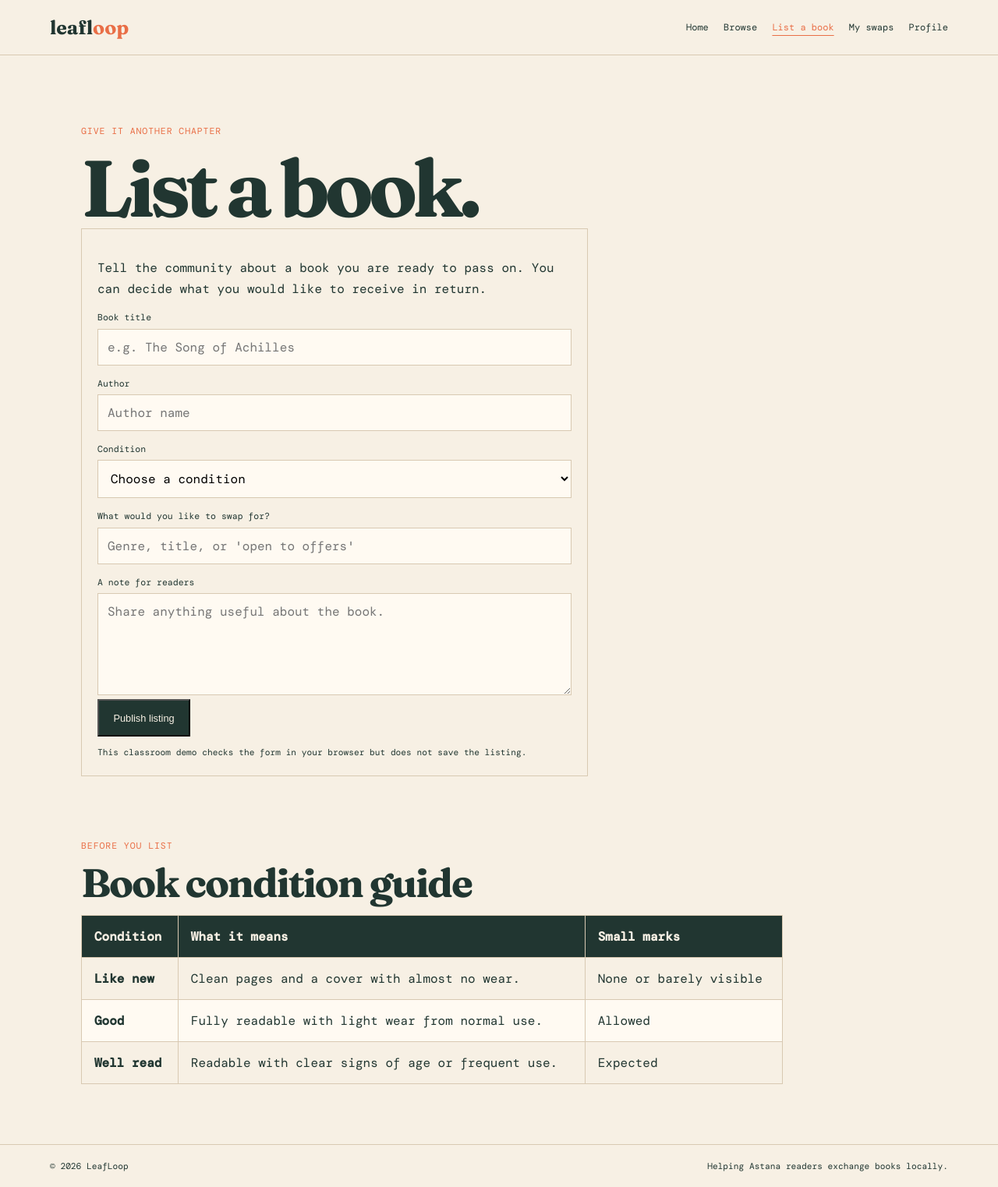
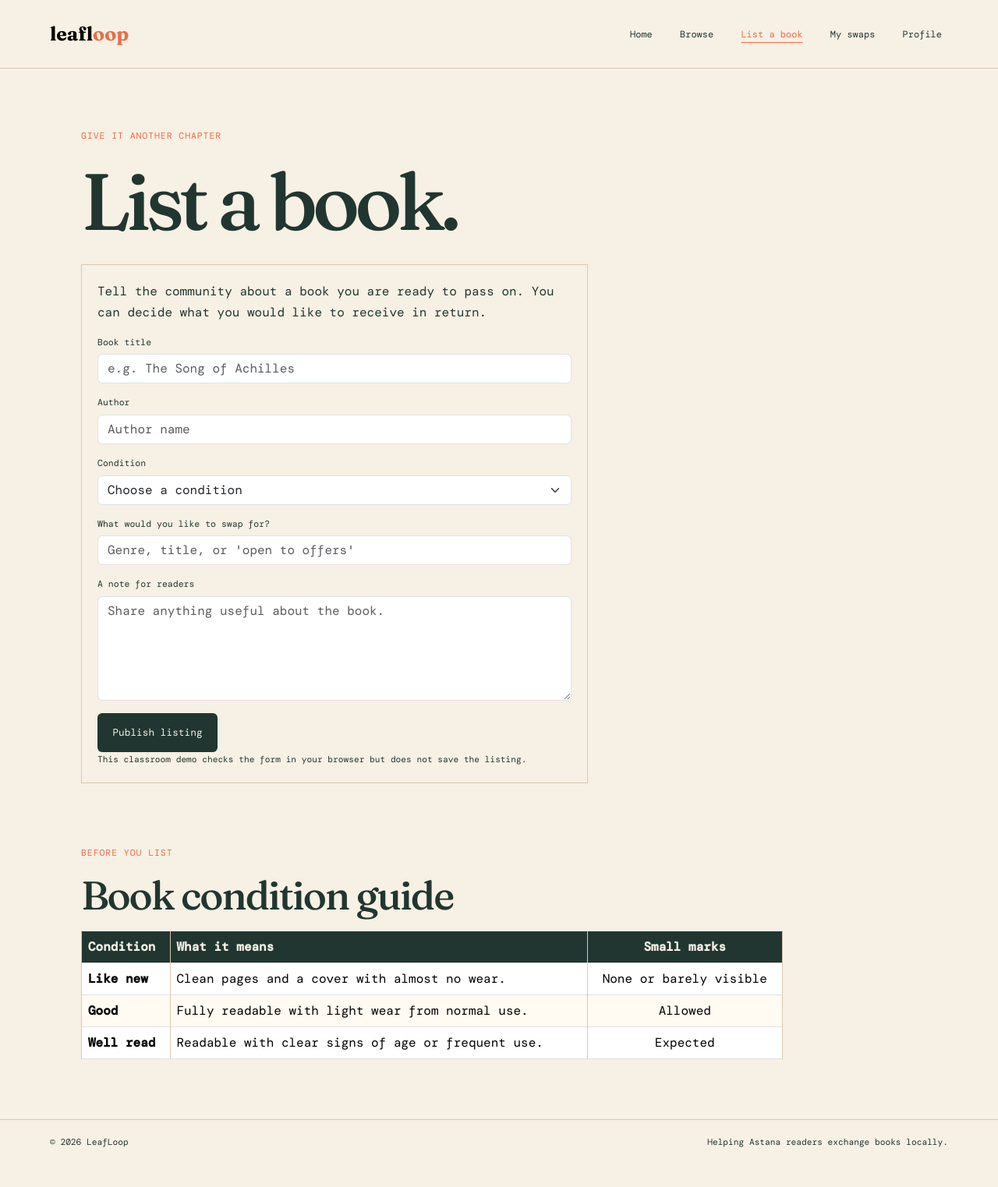
Before and after one commit to iuve1n/Midterm_Project_Web.github.io, a plain HTML site: page list-book.html in a window 1280 px wide. Shown: the whole page at 78% size. After the commit the page ends 1493 px from the top, so only its background shows below. Drawn offline with nearby package versions, Linux system fonts and the light colour scheme.

Commit message:
Build the layouts with Bootstrap

```diff
--- a/list-book.html
+++ b/list-book.html
@@ -5,37 +5,45 @@
   <meta name="viewport" content="width=device-width, initial-scale=1.0">
   <meta name="description" content="List a book for exchange with the LeafLoop community.">
   <title>List a book | LeafLoop</title>
+  <link rel="stylesheet" href="vendor/bootstrap/css/bootstrap.min.css">
   <link rel="stylesheet" href="styles.css">
 </head>
 <body>
   <a class="skip-link" href="#main-content">Skip to main content</a>
 
-  <header class="site-header">
-    <a class="brand" href="index.html">leaf<span>loop</span></a>
-    <nav class="site-nav" aria-label="Main navigation">
-      <a href="index.html">Home</a>
-      <a href="browse.html">Browse</a>
-      <a class="active" href="list-book.html" aria-current="page">List a book</a>
-      <a href="swaps.html">My swaps</a>
-      <a href="profile.html">Profile</a>
+  <header class="site-header navbar navbar-expand-lg">
+    <div class="container-fluid px-0">
+      <a class="brand navbar-brand" href="index.html">leaf<span>loop</span></a>
+      <button class="navbar-toggler" type="button" data-bs-toggle="collapse" data-bs-target="#main-navigation" aria-controls="main-navigation" aria-expanded="false" aria-label="Open navigation">
+        <span class="navbar-toggler-icon"></span>
+      </button>
+      <nav class="collapse navbar-collapse" id="main-navigation" aria-label="Main navigation">
+        <ul class="site-nav navbar-nav ms-auto">
+          <li class="nav-item"><a class="nav-link" href="index.html">Home</a></li>
+          <li class="nav-item"><a class="nav-link" href="browse.html">Browse</a></li>
+          <li class="nav-item"><a class="nav-link active" href="list-book.html" aria-current="page">List a book</a></li>
+          <li class="nav-item"><a class="nav-link" href="swaps.html">My swaps</a></li>
+          <li class="nav-item"><a class="nav-link" href="profile.html">Profile</a></li>
+        </ul>
       </nav>
+    </div>
   </header>
 
-  <main id="main-content">
+  <main class="container" id="main-content">
     <p class="eyebrow">Give it another chapter</p>
     <h1>List a book.</h1>
 
-    <section class="form-panel list-form" aria-label="Book listing form">
+    <section class="form-panel list-form mt-4" aria-label="Book listing form">
       <p>Tell the community about a book you are ready to pass on. You can decide what you would like to receive in return.</p>
       <form action="list-book.html" method="get">
         <label for="title">Book title</label>
-        <input id="title" name="title" type="text" placeholder="e.g. The Song of Achilles" required>
+        <input class="form-control" id="title" name="title" type="text" placeholder="e.g. The Song of Achilles" required>
 
         <label for="author">Author</label>
-        <input id="author" name="author" type="text" placeholder="Author name" required>
+        <input class="form-control" id="author" name="author" type="text" placeholder="Author name" required>
 
         <label for="book-condition">Condition</label>
-        <select id="book-condition" name="condition" required>
+        <select class="form-select" id="book-condition" name="condition" required>
           <option value="">Choose a condition</option>
           <option value="like-new">Like new</option>
           <option value="good">Good</option>
@@ -43,12 +51,12 @@
         </select>
 
         <label for="wanted">What would you like to swap for?</label>
-        <input id="wanted" name="wanted" type="text" placeholder="Genre, title, or 'open to offers'" required>
+        <input class="form-control" id="wanted" name="wanted" type="text" placeholder="Genre, title, or 'open to offers'" required>
 
         <label for="note">A note for readers</label>
-        <textarea id="note" name="note" rows="5" placeholder="Share anything useful about the book."></textarea>
+        <textarea class="form-control" id="note" name="note" rows="5" placeholder="Share anything useful about the book."></textarea>
 
-        <button class="button" type="submit">Publish listing</button>
+        <button class="button btn mt-3" type="submit">Publish listing</button>
         <p class="form-note">This classroom demo checks the form in your browser but does not save the listing.</p>
       </form>
     </section>
@@ -56,38 +64,41 @@
     <section class="condition-guide" aria-labelledby="condition-guide-title">
       <p class="eyebrow">Before you list</p>
       <h2 id="condition-guide-title">Book condition guide</h2>
-      <table>
+      <div class="table-responsive">
+        <table class="table table-bordered align-middle mb-0">
           <thead>
             <tr>
               <th scope="col">Condition</th>
               <th scope="col">What it means</th>
-            <th scope="col">Small marks</th>
+              <th class="text-center" scope="col">Small marks</th>
             </tr>
           </thead>
           <tbody>
             <tr>
               <th scope="row">Like new</th>
               <td>Clean pages and a cover with almost no wear.</td>
-            <td>None or barely visible</td>
+              <td class="text-center">None or barely visible</td>
             </tr>
             <tr>
               <th scope="row">Good</th>
               <td>Fully readable with light wear from normal use.</td>
-            <td>Allowed</td>
+              <td class="text-center">Allowed</td>
             </tr>
             <tr>
               <th scope="row">Well read</th>
               <td>Readable with clear signs of age or frequent use.</td>
-            <td>Expected</td>
+              <td class="text-center">Expected</td>
             </tr>
           </tbody>
         </table>
+      </div>
     </section>
   </main>
 
-  <footer class="site-footer">
+  <footer class="site-footer container-fluid">
     <span>© 2026 LeafLoop</span>
     <span>Helping Astana readers exchange books locally.</span>
   </footer>
+  <script src="vendor/bootstrap/js/bootstrap.bundle.min.js"></script>
 </body>
 </html>
--- a/styles.css
+++ b/styles.css
@@ -67,20 +67,24 @@ a:focus-visible, button:focus-visible, input:focus-visible, select:focus-visible
     flex-wrap: wrap;
     gap: 1.2rem;
     justify-content: flex-end;
+    list-style: none;
+    margin: 0;
+    padding: 0;
 }
 
 .site-nav a {
+    color: var(--ink);
     font-size: .75rem;
     text-decoration: none;
 }
 
-.site-nav a:hover, .site-nav .active {
+.site-nav .nav-link:hover, .site-nav .nav-link.active {
     color: var(--orange);
     text-decoration: underline;
     text-underline-offset: .35rem;
 }
 
-main {
+main.container {
     margin: 0 auto;
     max-width: 1200px;
     padding: clamp(2.5rem, 6vw, 5.5rem) clamp(1.25rem, 5vw, 5rem);
@@ -88,13 +92,14 @@ main {
 
 h1, h2, h3 {
     font-family: Fraunces, serif;
-    line-height: 1;
+    line-height: 1.12;
+    overflow-wrap: anywhere;
 }
 
 h1 {
     font-size: clamp(3.3rem, 8vw, 7rem);
     letter-spacing: -.06em;
-    margin: 0;
+    margin: 0 0 1rem;
 }
 
 h2 {
@@ -132,6 +137,7 @@ p {
     font-size: .8rem;
     padding: .9rem 1.15rem;
     text-decoration: none;
+    white-space: normal;
 }
 
 .button:hover {
@@ -147,7 +153,7 @@ p {
 .hero {
     display: grid;
     gap: 3rem;
-    grid-template-columns: 1.2fr .8fr;
+    grid-template-columns: minmax(0, 1.2fr) minmax(0, .8fr);
     min-height: 470px;
 }
 
@@ -171,7 +177,7 @@ p {
 .stats, .book-grid {
     display: grid;
     gap: 1rem;
-    grid-template-columns: repeat(3, 1fr);
+    grid-template-columns: repeat(3, minmax(0, 1fr));
     margin-top: 2rem;
 }
 
@@ -216,10 +222,14 @@ p {
     text-transform: uppercase;
 }
 
-.filter-bar, .swap-layout, .profile-layout {
+.swap-layout, .profile-layout {
     display: grid;
     gap: 1.5rem;
-    grid-template-columns: 240px 1fr;
+    grid-template-columns: 240px minmax(0, 1fr);
+}
+
+.filter-bar > *, .profile-layout > *, .swap-layout > *, .swap-item > * {
+    min-width: 0;
 }
 
 .filter-panel, .form-panel, .profile-aside {
@@ -275,12 +285,25 @@ tbody tr:nth-child(even) {
     background: #fffaf2;
 }
 
+.condition-guide .table thead th {
+    background: var(--ink);
+    color: var(--paper);
+}
+
+.condition-guide .table tbody tr:nth-child(even) > * {
+    background: #fffaf2;
+}
+
 .swap-item {
     border-bottom: 1px solid var(--line);
     display: grid;
     gap: 1rem;
-    grid-template-columns: 90px 1fr auto;
+    grid-template-columns: 90px minmax(0, 1fr) minmax(120px, auto);
     padding: 1.25rem 0;
+}
+
+.swap-item .button {
+    align-self: center;
 }
 
 .mini-cover {
@@ -326,6 +349,16 @@ tbody tr:nth-child(even) {
     padding: 1.25rem clamp(1.25rem, 5vw, 5rem);
 }
 
+@media (max-width: 991.98px) {
+    .swap-layout, .profile-layout {
+        grid-template-columns: 1fr;
+    }
+
+    .profile-layout .book-grid {
+        grid-template-columns: repeat(2, minmax(0, 1fr));
+    }
+}
+
 @media (max-width: 760px) {
     .site-header, .site-footer {
         align-items: flex-start;
@@ -337,7 +370,7 @@ tbody tr:nth-child(even) {
         justify-content: flex-start;
     }
 
-    .hero, .filter-bar, .swap-layout, .profile-layout {
+    .hero, .swap-layout, .profile-layout {
         grid-template-columns: 1fr;
     }
 
```
Also changed, not shown: browse.html (+29 -20 lines), index.html (+25 -16 lines), profile.html (+21 -12 lines), swaps.html (+25 -16 lines), vendor/bootstrap/css/bootstrap.min.css (added), vendor/bootstrap/js/bootstrap.bundle.min.js (added). Lines whose indentation alone changed are shown as unchanged.
